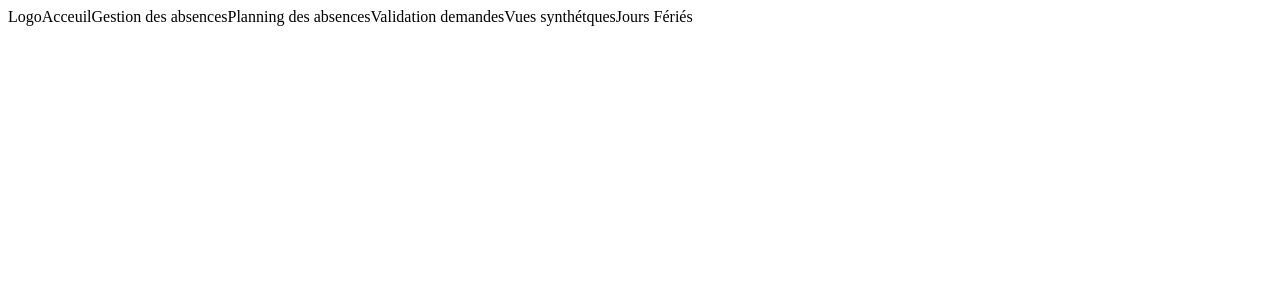
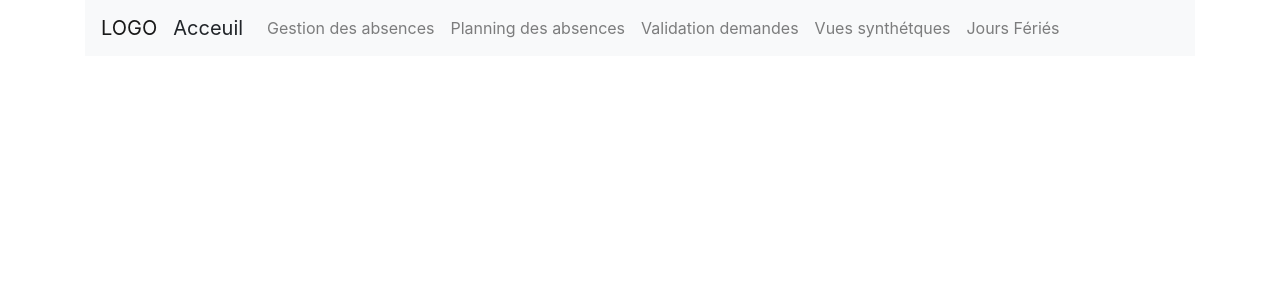
Before and after one commit to Hades59/attendance-manager-front, an Angular app: page / in a window 1280 px wide. Shown: the top 300 px of the page. Built offline with nearby package versions, Linux system fonts and the light colour scheme.

Commit message:
Menu Manager commencé

```diff
--- a/src/app/app.component.css
+++ b/src/app/app.component.css
@@ -0,0 +1,3 @@
+nav{
+    background: rgb(212, 175, 144);
+}
--- a/src/app/app.component.html
+++ b/src/app/app.component.html
@@ -1,13 +1,17 @@
 
 <div class="container">
   <nav class="navbar navbar-expand-lg navbar-light bg-light">
-    <a class="nav-link text-rigth">Logo</a>
-    <a routerLink="/acceuil" RouterLinkActive="active-link" class="nav-link text-left">Acceuil</a>
-    <a routerLink="/gestionAbs" RouterLinkActive="active-link" class="nav-link text-center">Gestion des absences</a>
-    <a routerLink="/planningAbs" RouterLinkActive="active-link" class="nav-link text-rigth">Planning des absences</a>
-    <a routerLink="/validDmdes" RouterLinkActive="active-link" class="nav-link text-rigth">Validation demandes</a>
-    <a routerLink="/vuesSynth" RouterLinkActive="active-link" class="nav-link text-rigth">Vues synthétques</a>
-    <a routerLink="/joursFeries" RouterLinkActive="active-link" class="nav-link text-rigth">Jours Fériés</a>
+      <a class="navbar-brand" href="#">LOGO</a>
+    <div class="collapse navbar-collapse" id="navbarNavAltMarkup">
+      <div class="navbar-nav">
+        <a routerLink="/acceuil" RouterLinkActive="active" class="navbar-brand">Acceuil</a>
+        <a routerLink="/gestionAbs" RouterLinkActive="active" class="nav-item nav-link" href="#">Gestion des absences</a>
+        <a routerLink="/planningAbs" RouterLinkActive="active" class="nav-item nav-link">Planning des absences</a>
+        <a routerLink="/validDmdes" RouterLinkActive="active" class="nav-item nav-link">Validation demandes</a>
+        <a routerLink="/vuesSynth" RouterLinkActive="active" class="nav-item nav-link">Vues synthétques</a>
+        <a routerLink="/joursFeries" RouterLinkActive="active" class="nav-item nav-link">Jours Fériés</a>
+      </div>
+    </div>
   </nav><br>
 </div>
 <!-- <div style="text-align:center">
--- a/src/app/app.module.ts
+++ b/src/app/app.module.ts
@@ -1,6 +1,6 @@
 import { BrowserModule } from '@angular/platform-browser';
 import { NgModule } from '@angular/core';
-
+import {NgbModule} from '@ng-bootstrap/ng-bootstrap';
 
 import { AppComponent } from './app.component';
 
@@ -14,7 +14,8 @@ import { AppComponent } from './app.component';
     AppComponent
   ],
   imports: [
-    BrowserModule
+    BrowserModule,
+    NgbModule.forRoot()
   ],
   providers: [],
   bootstrap: [AppComponent]
```
Also changed, not shown: .angular-cli.json.
